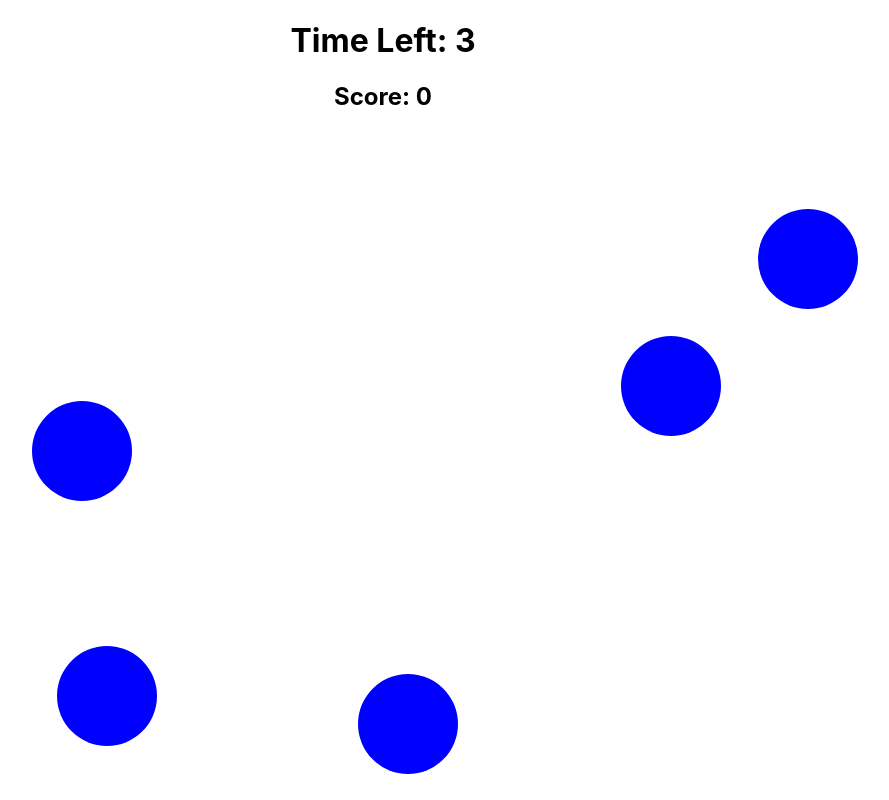
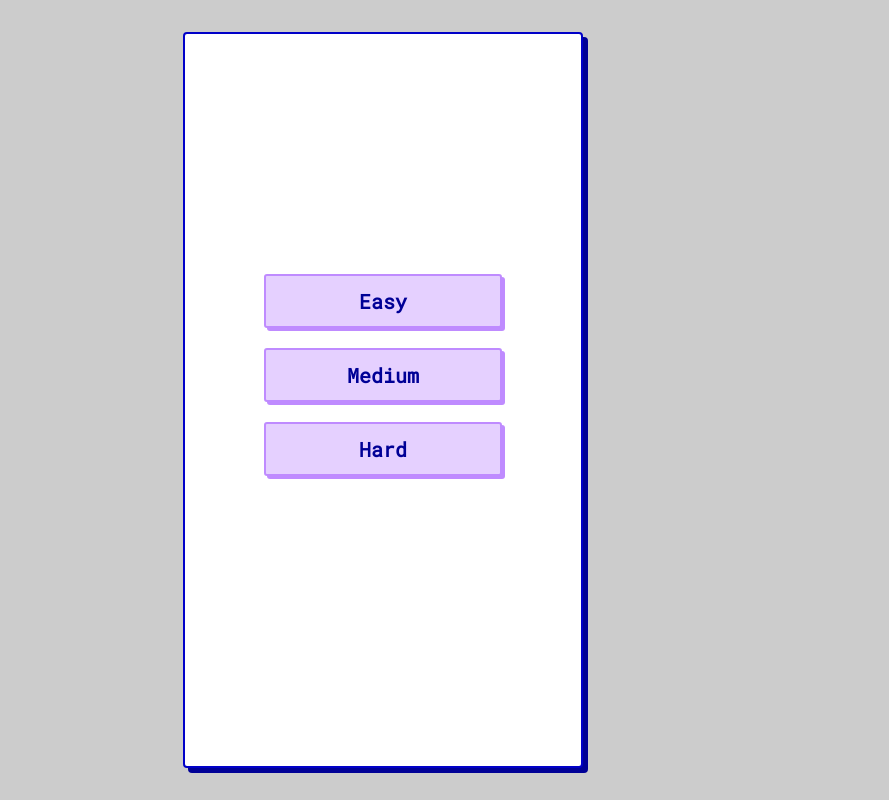
Before and after one commit to stubrew24/whack-em, a React (Create React App) app: page / in a window 1280 px wide. Shown: the whole page, without its empty margins (257-1146 px from the left). Built offline with nearby package versions, Linux system fonts and the light colour scheme.

Commit message:
refactor & styling

```diff
--- a/public/index.html
+++ b/public/index.html
@@ -15,6 +15,12 @@
       user's mobile device or desktop. See https://developers.google.com/web/fundamentals/web-app-manifest/
     -->
     <link rel="manifest" href="%PUBLIC_URL%/manifest.json" />
+    <link
+      rel="stylesheet"
+      href="https://stackpath.bootstrapcdn.com/bootstrap/4.4.1/css/bootstrap.min.css"
+      integrity="sha384-Vkoo8x4CGsO3+Hhxv8T/Q5PaXtkKtu6ug5TOeNV6gBiFeWPGFN9MuhOf23Q9Ifjh"
+      crossorigin="anonymous"
+    />
     <!--
       Notice the use of %PUBLIC_URL% in the tags above.
       It will be replaced with the URL of the `public` folder during the build.
--- a/src/App.tsx
+++ b/src/App.tsx
@@ -1,26 +1,11 @@
-import React, { useEffect, useState } from "react";
+import React from "react";
 import "./App.css";
 import Board from "./Board";
 
 const App: React.FunctionComponent = () => {
-  const [active, setActive] = useState<boolean>(true);
-  const [timer, setTimer] = useState<number>(10);
-
-  useEffect(() => {
-    const interval = setInterval(() => {
-      setTimer(timer - 1);
-    }, 1000);
-    setTimeout(() => {
-      setActive(false);
-      clearInterval(interval);
-    }, timer * 1000);
-    return () => clearInterval(interval);
-  }, [timer]);
-
   return (
     <div className="App">
-      {timer >= 1 ? <h1>Time Left: {timer}</h1> : <h1>Game Over</h1>}
-      <Board active={active} />
+      <Board />
     </div>
   );
 };
--- /dev/null
+++ b/src/Board.css
@@ -0,0 +1,49 @@
+:root {
+  --text-white: rgb(255, 255, 255);
+  --mid-blue: rgb(0, 0, 200);
+  --dark-blue: rgb(0, 0, 150);
+  --light-pink: rgb(229, 208, 255);
+  --dark-pink: rgb(191, 139, 255);
+}
+
+#board {
+  position: relative;
+  top: 4vh;
+  max-width: 400px;
+  /* height: auto; */
+  height: 92vh;
+  margin: 0 auto;
+  border: 2px solid var(--mid-blue);
+  box-shadow: 5px 5px var(--dark-blue);
+  border-radius: 4px;
+  background-color: white;
+}
+
+.button {
+  position: relative;
+  display: block;
+  left: 20%;
+  width: 60%;
+  background-color: var(--light-pink);
+  border: 2px solid var(--dark-pink);
+  border-radius: 3px;
+  box-shadow: 3px 3px var(--dark-pink);
+  margin: 20px 0;
+  font-size: 20px;
+  font-weight: 900;
+  color: var(--dark-blue);
+  padding: 10px;
+}
+
+.button:hover {
+  background-color: var(--dark-pink);
+  border-radius: 3px;
+  box-shadow: 3px 3px var(--light-pink);
+  color: white;
+}
+
+#buttons {
+  position: absolute;
+  top: 30%;
+  width: 100%;
+}
--- a/src/Board.tsx
+++ b/src/Board.tsx
@@ -1,57 +1,42 @@
-import React, { FunctionComponent, useState, useEffect } from "react";
-import Mole from "./Mole";
+import React, { useEffect, useState } from "react";
+import "./Board.css";
+import Game from "./Game";
 
-interface IProps {
-  active: boolean;
-}
-
-const Board: FunctionComponent<IProps> = ({ active }) => {
-  const [score, setScore] = useState<number>(0);
-  const [moles, setMoles] = useState<{ id: number; x: number; y: number }[]>(
-    []
-  );
-  const [count, setCount] = useState<number>(1);
+const Board: React.FunctionComponent = () => {
+  const [active, setActive] = useState<boolean>(true);
+  const [timer, setTimer] = useState<number>(10);
+  const [level, setLevel] = useState<string | null>(null);
 
   useEffect(() => {
-    const newMole = () => {
-      const y = getRandomInt(window.innerWidth - 100);
-      const x = getRandomInt(window.innerHeight - 100);
-      const mole = { id: count, x, y };
-      setCount(count + 1);
-      setMoles([...moles, mole]);
-    };
+    const interval = setInterval(() => {
+      setTimer(timer - 1);
+    }, 1000);
+    setTimeout(() => {
+      setActive(false);
+      clearInterval(interval);
+    }, timer * 1000);
+    return () => clearInterval(interval);
+  }, [timer]);
 
-    const interval = setInterval(newMole, 1000);
-    if (!active) clearInterval(interval);
-
-    return () => clearInterval(interval);
-  }, [moles, count, active]);
-
-  const getRandomInt = (max: number) => {
-    return Math.floor(Math.random() * Math.floor(max));
-  };
-
-  const removeMole = (id: number) => {
-    const newMoles = moles.filter(mole => mole.id !== id);
-    setMoles(newMoles);
-  };
-
-  const clickMole = (id: number) => {
-    setScore(score + 1);
-    removeMole(id);
+  const Button = (level: string) => {
+    return (
+      <div className="button" onClick={() => setLevel(level)}>
+        {level}
+      </div>
+    );
   };
 
   return (
-    <div>
-      <h2>Score: {score} </h2>
-      {moles.map(mole => (
-        <Mole
-          position={[mole.x, mole.y]}
-          id={mole.id}
-          removeMole={removeMole}
-          clickMole={clickMole}
-        />
-      ))}
+    <div id="board">
+      {level ? (
+        <Game active={active} timer={timer} level={level} />
+      ) : (
+        <div id="buttons">
+          {Button("Easy")}
+          {Button("Medium")}
+          {Button("Hard")}
+        </div>
+      )}
     </div>
   );
 };
--- /dev/null
+++ b/src/Game.css
@@ -0,0 +1,54 @@
+:root {
+  --text-white: rgb(255, 255, 255);
+  --mid-blue: rgb(0, 0, 200);
+  --dark-blue: rgb(0, 0, 150);
+}
+
+/* #board {
+  position: relative;
+  top: 4vh;
+  max-width: 400px;
+  height: auto;
+  height: 92vh;
+  margin: 0 auto;
+  border: 2px solid var(--mid-blue);
+  box-shadow: 5px 5px var(--dark-blue);
+  border-radius: 4px;
+  background-color: white;
+} */
+
+#appbar {
+  position: absolute;
+  top: 0;
+  left: 0;
+  width: 100%;
+  height: 50px;
+  background-color: var(--mid-blue);
+  border: 2px solid var(--mid-blue);
+  border-radius: 1px 1px 0 0;
+  color: var(--text-white);
+}
+
+#score {
+  position: absolute;
+  left: 0;
+  top: 0;
+  width: 50%;
+}
+
+#timer {
+  position: absolute;
+  right: 0;
+  top: 0;
+  width: 50%;
+}
+
+#gameover {
+  position: absolute;
+  left: 0;
+  width: 100%;
+  top: 40%;
+  height: 100px;
+  background-color: var(--mid-blue);
+  color: var(--text-white);
+}
--- /dev/null
+++ b/src/Game.tsx
@@ -0,0 +1,86 @@
+import React, { FunctionComponent, useState, useEffect } from "react";
+import Mole from "./Mole";
+import "./Game.css";
+
+interface IProps {
+  active: boolean;
+  timer: number;
+  level: string;
+}
+
+const Game: FunctionComponent<IProps> = ({ active, timer }) => {
+  const [score, setScore] = useState<number>(0);
+  const [moles, setMoles] = useState<{ id: number; x: number; y: number }[]>(
+    []
+  );
+  const [count, setCount] = useState<number>(1);
+
+  useEffect(() => {
+    const newMole = () => {
+      const elem: HTMLElement | null = document.getElementById("board");
+      const width = (elem && elem.clientWidth - 90) || 0;
+      const height = (elem && elem.clientHeight - 90) || 0;
+      const y = getRandomInt(width);
+      const x = getRandomInt(height, 50);
+      const mole = { id: count, x, y };
+      setCount(count + 1);
+      setMoles([...moles, mole]);
+    };
+
+    const interval = setInterval(newMole, 600);
+    if (!active) {
+      clearInterval(interval);
+      if (moles.length) setMoles([]);
+    }
+
+    return () => clearInterval(interval);
+  }, [moles, active, count]);
+
+  const getRandomInt = (max: number, min: number = 0) => {
+    return Math.floor(Math.random() * Math.floor(max - min)) + min;
+  };
+
+  const removeMole = (id: number) => {
+    const newMoles = moles.filter(mole => mole.id !== id);
+    setMoles(newMoles);
+  };
+
+  const clickMole = (id: number) => {
+    setScore(score + 1);
+    removeMole(id);
+  };
+
+  return (
+    <div>
+      {/* <div className="alert alert-primary" role="alert"></div> */}
+      <div id="appbar">
+        <div id="score">
+          <strong>Score</strong>
+          <br />
+          {score}
+        </div>
+        <div id="timer">
+          <strong>Time Left</strong>
+          <br />
+          {timer}
+        </div>
+      </div>
+      <div id="gameover" style={{ display: active ? "none" : "block" }}>
+        <h1>Game Over!</h1>
+        <h4>You scored {score} points.</h4>
+      </div>
+
+      {moles.map(mole => (
+        <Mole
+          key={mole.id}
+          position={[mole.x, mole.y]}
+          id={mole.id}
+          removeMole={removeMole}
+          clickMole={clickMole}
+        />
+      ))}
+    </div>
+  );
+};
+
+export default Game;
--- /dev/null
+++ b/src/Mole.css
@@ -0,0 +1,10 @@
+#mole {
+  margin: 20px;
+  position: absolute;
+  background-color: rgb(200, 0, 0);
+  box-shadow: 2px 2px rgb(150, 0, 0);
+  width: 50px;
+  height: 50px;
+  border: 2px solid rgb(200, 0, 0);
+  border-radius: 3px;
+}
--- a/src/Mole.tsx
+++ b/src/Mole.tsx
@@ -1,4 +1,5 @@
 import React, { FunctionComponent, useEffect } from "react";
+import "./Mole.css";
 
 interface IProps {
   position: [number, number];
@@ -14,7 +15,7 @@ const Mole: FunctionComponent<IProps> = ({
   clickMole
 }) => {
   useEffect(() => {
-    const interval = setInterval(() => removeMole(id), 900);
+    const interval = setInterval(() => removeMole(id), 600);
     return () => {
       clearInterval(interval);
     };
@@ -22,15 +23,8 @@ const Mole: FunctionComponent<IProps> = ({
 
   return (
     <div
-      style={{
-        position: "absolute",
-        top: position[0],
-        left: position[1],
-        backgroundColor: "blue",
-        width: "100px",
-        height: "100px",
-        borderRadius: "50px"
-      }}
+      id="mole"
+      style={{ top: position[0], left: position[1] }}
       onClick={() => clickMole(id)}
     ></div>
   );
--- a/src/index.css
+++ b/src/index.css
@@ -1,13 +1,16 @@
+@import url("https://fonts.googleapis.com/css?family=Roboto+Mono|Spectral|VT323&display=swap");
 body {
   margin: 0;
-  font-family: -apple-system, BlinkMacSystemFont, 'Segoe UI', 'Roboto', 'Oxygen',
-    'Ubuntu', 'Cantarell', 'Fira Sans', 'Droid Sans', 'Helvetica Neue',
-    sans-serif;
+  padding: 0;
+  font-family: "Roboto Mono", -apple-system, BlinkMacSystemFont, "Segoe UI",
+    "Roboto", "Oxygen", "Ubuntu", "Cantarell", "Fira Sans", "Droid Sans",
+    "Helvetica Neue", sans-serif;
   -webkit-font-smoothing: antialiased;
   -moz-osx-font-smoothing: grayscale;
+  background-color: rgba(0, 0, 0, 0.2);
 }
 
 code {
-  font-family: source-code-pro, Menlo, Monaco, Consolas, 'Courier New',
+  font-family: source-code-pro, Menlo, Monaco, Consolas, "Courier New",
     monospace;
 }
```
Also changed, not shown: 1 other file (tests, documents, lock files or other folders).
